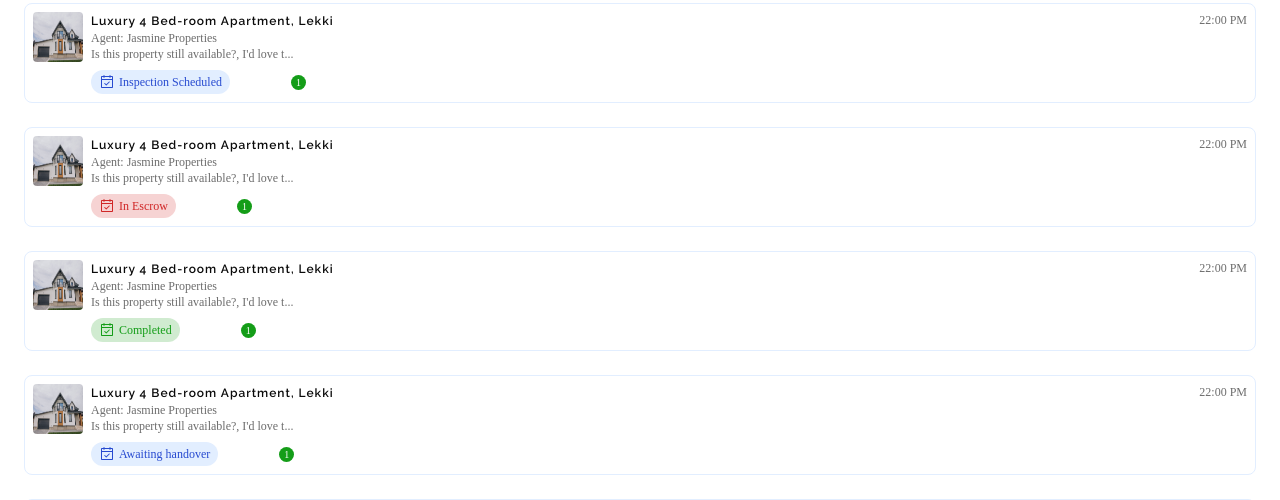
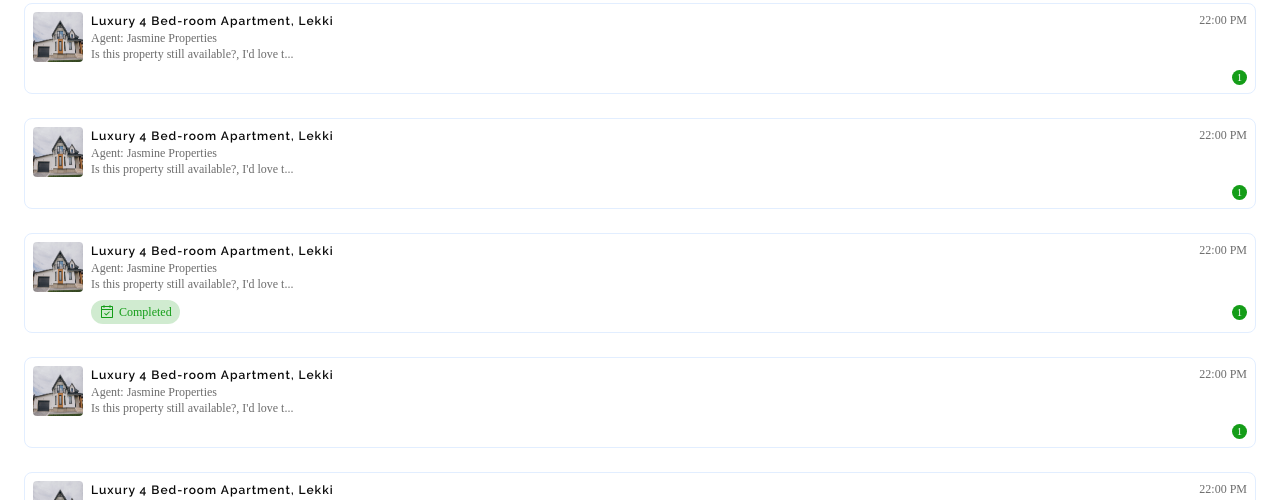
Before and after one commit to Akanimo-Umoh/findahome, a React (Vite) app: page /chats in a window 1280 px wide. Shown: the part 452-952 px from the top of the page. Built offline with nearby package versions, Linux system fonts and the light colour scheme; no server answers; a web font is replaced by a local one.

Commit message:
ui updates

```diff
--- a/src/pages/user/chats/Chats.tsx
+++ b/src/pages/user/chats/Chats.tsx
@@ -19,10 +19,6 @@
       agent: "Jasmine Properties",
       last_message: "Is this property still available?, I'd love t...",
       last_message_time: "22:00 PM",
-      current_status: "Inspection Scheduled",
-      current_status_icon: iconInspection,
-      status_bg: "bg-bg-accent",
-      status_color: "text-[#274AD0]",
       unread_message: "1",
     },
     {
@@ -31,10 +27,6 @@
       agent: "Jasmine Properties",
       last_message: "Is this property still available?, I'd love t...",
       last_message_time: "22:00 PM",
-      current_status: "In Escrow",
-      current_status_icon: iconEscrow,
-      status_bg: "bg-[#D0272733]",
-      status_color: "text-[#D02727]",
       unread_message: "4",
     },
     {
@@ -55,10 +47,6 @@
       agent: "Jasmine Properties",
       last_message: "Is this property still available?, I'd love t...",
       last_message_time: "22:00 PM",
-      current_status: "Awaiting handover",
-      current_status_icon: iconAwaiting,
-      status_bg: "bg-bg-accent",
-      status_color: "text-[#274AD0]",
       unread_message: "2",
     },
     {
@@ -67,10 +55,6 @@
       agent: "Jasmine Properties",
       last_message: "Is this property still available?, I'd love t...",
       last_message_time: "22:00 PM",
-      current_status: "Awaiting handover",
-      current_status_icon: iconAwaiting,
-      status_bg: "bg-bg-accent",
-      status_color: "text-[#274AD0]",
       unread_message: "3",
     },
   ];
@@ -141,7 +125,7 @@
                   </p>
                 </div>
 
-                <div className="flex items-center gap-[61px]">
+                <div className="flex items-center justify-between gap-[61px]">
                   <div
                     className={`${message.status_bg} rounded-2xl px-2 py-1 flex items-center justify-center gap-1`}
                   >
```
